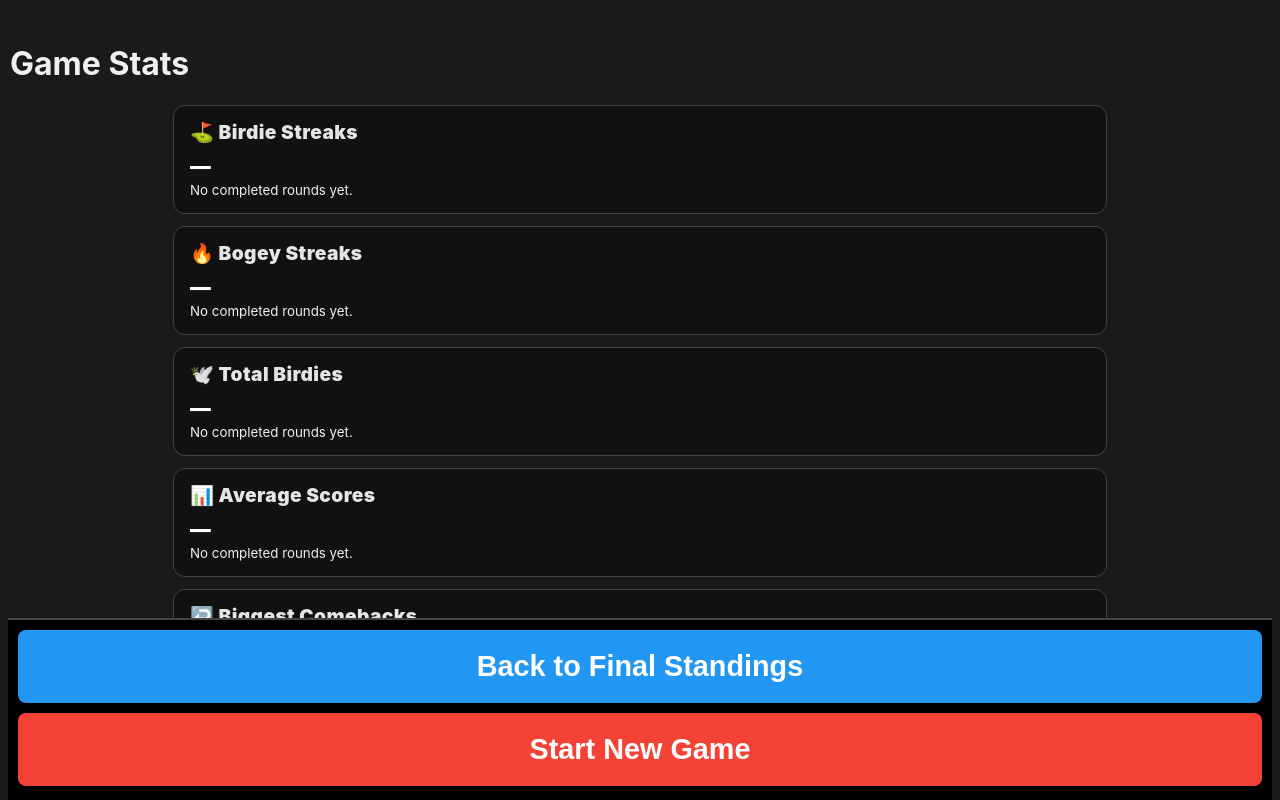
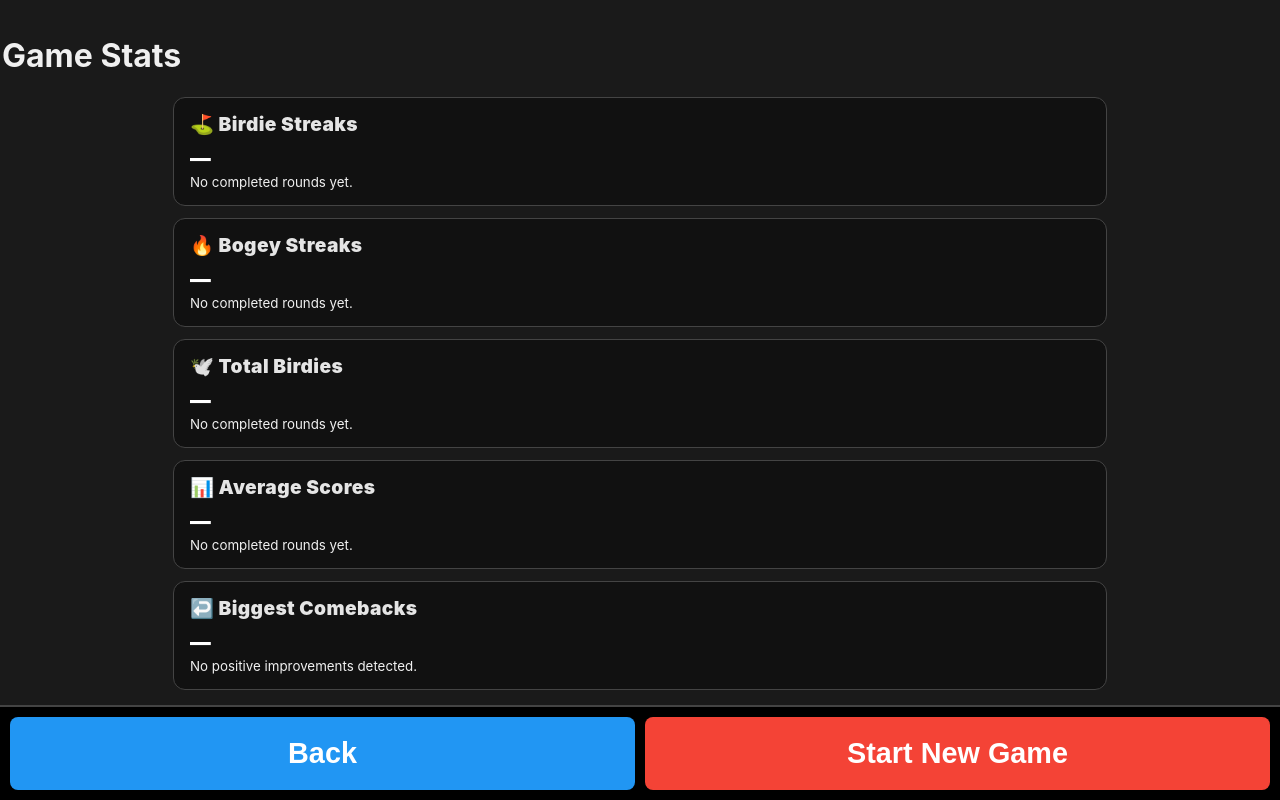
Before and after one commit to ednortheyvyse/dartsgolf, a Flask app: page /stats in a window 1280 px wide. Run offline with Flask 3, Linux system fonts and the light colour scheme.

Commit message:
control buttons fixed

```diff
--- a/templates/index.html
+++ b/templates/index.html
@@ -53,7 +53,7 @@
 
       /* Live-tuned by JS to ensure content isn't hidden under controls */
       --controls-h: 96px;             /* fallback */
-      --controls-extra-bottom: 0px;   /* dynamic iOS Safari toolbar padding */
+      --controls-extra-bottom: 0px;   /* kept for compatibility; forced to 0 via JS */
     }
 
     /* ------------------------------
@@ -62,16 +62,26 @@
        ------------------------------ */
     html, body { height: 100%; }
     html { overflow: hidden; }            /* never allow page scroll */
-    body {
-      position: fixed;                    /* pin body to viewport */
+
+    body{
+      margin:0; /* ensure no default margin creates gaps */
+      position: fixed;
       inset: 0;
-      overflow: hidden;                   /* no body scroll */
+      overflow: hidden;
       display: flex;
       flex-direction: column;
-      background:var(--bg-color); color:var(--text-color);
+      background:var(--bg-color);
+      color:var(--text-color);
       font-family:-apple-system,BlinkMacSystemFont,"Segoe UI",Roboto,"Helvetica Neue",Arial,sans-serif;
-      padding:env(safe-area-inset-top) env(safe-area-inset-right) env(safe-area-inset-bottom) env(safe-area-inset-left);
-    }
+
+      /* Keep top/side safe areas, but REMOVE bottom padding.
+         The controls & container already handle bottom insets. */
+      padding-top: env(safe-area-inset-top);
+      padding-right: env(safe-area-inset-right);
+      padding-bottom: 0; /* ← was env(safe-area-inset-bottom) */
+      padding-left: env(safe-area-inset-left);
+    }
+
 
     /* ------------------------------
        Main scroll area
@@ -82,30 +92,35 @@
       -webkit-overflow-scrolling:touch;   /* momentum on iOS */
       overscroll-behavior:contain;        /* stop bounce from bubbling */
       padding:15px 2px;
-      /* Keep last rows clear of the bottom controls + iOS toolbars + safe area */
-      padding-bottom: calc(15px + var(--controls-h) + env(safe-area-inset-bottom) + var(--controls-extra-bottom));
+      /* Keep last rows clear of the bottom controls + iOS safe area */
+      padding-bottom: calc(15px + var(--controls-h) + env(safe-area-inset-bottom));
       -ms-overflow-style:none; scrollbar-width:none;
     }
     .container::-webkit-scrollbar{ display:none; }
 
     /* ------------------------------
-       Controls (Bottom Bar) — raised for iPhone
+       Controls (Bottom Bar) — fixed & flush to bottom
        ------------------------------ */
     .controls{
-      flex-shrink:0;
-      padding:10px;
-      /* Lift above home indicator and Safari toolbars */
-      padding-bottom: calc(12px + env(safe-area-inset-bottom) + var(--controls-extra-bottom));
+      position: fixed;
+      left: 0;
+      right: 0;
+      bottom: 0;
+      padding: 10px 10px env(safe-area-inset-bottom); /* touch padding + safe area only */
       background:#000;
       border-top:2px solid var(--border-color);
       z-index: 20; /* above content */
     }
+
     .button-grid{
       display:grid; grid-template-columns:repeat(6,1fr);
       gap:10px; margin-bottom:10px;
     }
     .button-grid.single{ grid-template-columns:1fr; }
+    .button-grid.two{ grid-template-columns:repeat(2,1fr); }
+
     .utility-grid{ display:grid; grid-template-columns:1fr 1fr; gap:10px; }
+
     .button-grid button,
     .utility-grid button{
       width:100%; padding:20px 0; font-size:1.8em; font-weight:bold;
@@ -330,13 +345,10 @@
     .settings-help{ color:#bbb; font-size:.9em; }
 
     /* ------------------------------
-      Playing-page utility row
+      Playing-page utility row (now using button-grid two)
       ------------------------------ */
-    .utility-grid.playing{
-      display:flex !important; flex-wrap:nowrap; gap:10px; align-items:stretch;
-    }
-    .utility-grid.playing > *{ flex:1 1 0; min-width:0; }
-    .utility-grid.playing button{
+    .button-grid.two.playing{ grid-template-columns:1fr 1fr; }
+    .button-grid.two.playing button{
       white-space:nowrap; font-size:clamp(16px, 4.5vw, 28px); padding:clamp(12px, 3.5vw, 20px) 0;
     }
 
@@ -857,7 +869,7 @@
       <p style="margin-top:6px;">
         On iPhone/iPad (Safari): tap the <b>Share</b> button, then choose <b>Add to Home Screen</b>.
       </p>
-      <div class="modal-actions" style="margin-top:12px%;">
+      <div class="modal-actions" style="margin-top:12px;%;">
         <button type="button" class="btn btn-confirm" onclick="closeIosInstall()">OK</button>
       </div>
     </div>
@@ -1310,7 +1322,7 @@
 
         active = chip;
         pointerId = e.pointerId;
-        try { active.setPointerCapture(pointerId); } catch(_){}
+        try { active.setPointerCapture(pointerId); } catch(_){ }
 
         const r = chip.getBoundingClientRect();
         startX = e.clientX; startY = e.clientY;
@@ -1359,7 +1371,7 @@
           commitOrderFromDom();
         }
 
-        try { active.releasePointerCapture(pointerId); } catch(_){}
+        try { active.releasePointerCapture(pointerId); } catch(_){ }
         active = null;
         dragging = false;
         pointerId = null;
@@ -1576,7 +1588,7 @@
         const ok = await window.showConfirmModal({ title: 'Cancel End', message: 'The game will continue normally after this round. Continue?', okText: 'Cancel End', cancelText: 'Keep Ending' });
         if (!ok) return;
       }
-      var res = await fetch('{{ url_for("api_end_after_round") }}',{method:'POST'});
+      var res = await fetch('{{ url_for('api_end_after_round') }}',{method:'POST'});
       var data = await res.json(); if(!data.ok) return;
       window.__gameCache = data.game;
       saveLocal(data.game);
@@ -1681,7 +1693,7 @@
       var cls = val > 0 ? 'pos' : (val < 0 ? 'neg' : 'zero');
       var rect = el.getBoundingClientRect(), x = rect.left + (rect.width/2), y = rect.top - 6;
       var bubble = document.createElement('div'); bubble.className = 'score-bubble '+cls; bubble.textContent = label;
-      bubble.style.left = x + 'px'; bubble.style.top = y + 'px'; document.body.appendChild(bubble);
+      bubble.style.left = x + 'px'; bubble.style.top  = y + 'px'; document.body.appendChild(bubble);
       var remove = function(){ if (bubble && bubble.parentNode) bubble.parentNode.removeChild(bubble); };
       bubble.addEventListener('animationend', remove, { once:true }); setTimeout(remove, 1500);
     }
@@ -1842,32 +1854,16 @@
 
   <!-- =========================================================
        SCRIPT: RAISE CONTROLS FOR IPHONE + SET CONTAINER BOTTOM INSET
-       (uses visualViewport to add dynamic padding for Safari toolbars)
+       (fixed controls; only compute height; no extra spacer)
        ========================================================= -->
   <script>
     (function(){
       const root = document.documentElement;
       const controls = document.querySelector('.controls');
 
-      function isiOSSafariBrowser() {
-        const ua = navigator.userAgent || '';
-        const iOS = /iPhone|iPad|iPod/i.test(ua);
-        const isStandalone = window.matchMedia('(display-mode: standalone)').matches || window.navigator.standalone === true;
-        const isSafari = iOS && /Safari/i.test(ua) && !/CriOS|FxiOS|EdgiOS/i.test(ua);
-        return iOS && isSafari && !isStandalone;
-      }
-
-      function calcBottomChromePx(){
-        const vv = window.visualViewport;
-        if (!vv) return isiOSSafariBrowser() ? 44 : 0; // heuristic fallback
-        // Overlap between layout viewport and visual viewport at the bottom.
-        const overlap = Math.max(0, window.innerHeight - (vv.height + vv.offsetTop));
-        return Math.ceil(overlap);
-      }
-
       function updateIosExtraBottom() {
-        const extra = isiOSSafariBrowser() ? Math.min(96, calcBottomChromePx() + 50) : 0;
-        root.style.setProperty('--controls-extra-bottom', extra + 'px');
+        // Force no extra spacer; we rely on env(safe-area-inset-bottom) only
+        root.style.setProperty('--controls-extra-bottom', '0px');
       }
 
       function updateControlsHeightVar() {
@@ -1880,7 +1876,7 @@
         const vv = window.visualViewport;
         if (!vv) return;
         vv.addEventListener('resize', () => { updateIosExtraBottom(); updateControlsHeightVar(); });
-        vv.addEventListener('scroll', ()  => { updateIosExtraBottom(); updateControlsHeightVar(); });
+        vv.addEventListener('scroll',  () => { updateIosExtraBottom(); updateControlsHeightVar(); });
       }
 
       window.addEventListener('load', () => { updateIosExtraBottom(); updateControlsHeightVar(); hookVisualViewport(); });
@@ -1895,17 +1891,17 @@
        ========================================================= -->
   {% if show_stats %}
     <div class="controls no-overscroll" data-lock-scroll>
-      <div class="button-grid single" data-lock-scroll>
-        <a href="{{ url_for('index') }}"><button type="button" class="export-btn">Back to Final Standings</button></a>
+      <div class="button-grid two" data-lock-scroll>
+        <a href="{{ url_for('index') }}"><button type="button" class="export-btn">Back</button></a>
         <form id="restartForm" action="{{ url_for('restart') }}" method="post">
           <button type="button" id="restartBtn" class="restart-btn">Start New Game</button>
         </form>
       </div>
     </div>
   {% elif game.phase == 'setup' %}
-    <!-- Bottom controls for SETUP — Settings (left) and Start Game (right) -->
+    <!-- Bottom controls for SETUP — unified button-grid two -->
     <div class="controls no-overscroll" data-lock-scroll>
-      <div class="utility-grid" data-lock-scroll>
+      <div class="button-grid two" data-lock-scroll>
         <button type="button" class="settings-btn" onclick="openSettings()">⚙️ Settings</button>
         <!-- Submit the existing #startForm from here -->
         <button type="submit" class="export-btn" form="startForm">Start Game</button>
@@ -1921,14 +1917,14 @@
         <button type="button" class="score-btn plus"  onclick="hit(1,  this)">+1</button>
         <button type="button" class="score-btn plus"  onclick="hit(2,  this)">+2</button>
       </div>
-      <div class="utility-grid playing" data-lock-scroll>
+      <div class="button-grid two playing" data-lock-scroll>
         <button type="button" id="undoBtn" class="undo-btn" onclick="undo()" {{ 'disabled' if game.phase == 'playoff' else '' }}>Undo</button>
         <button type="button" id="endBtn" class="end-btn" onclick="toggleEnd()">{{ 'Cancel' if game.end_after_round else 'End' }}</button>
       </div>
     </div>
   {% elif game.phase == 'final_ranking' %}
     <div class="controls no-overscroll" data-lock-scroll>
-      <div class="button-grid single" data-lock-scroll>
+      <div class="button-grid two" data-lock-scroll>
         <a href="{{ url_for('stats') }}"><button type="button" class="export-btn">View Stats</button></a>
         <form id="restartForm" action="{{ url_for('restart') }}" method="post">
           <button type="button" id="restartBtn" class="restart-btn">Start New Game</button>
```
